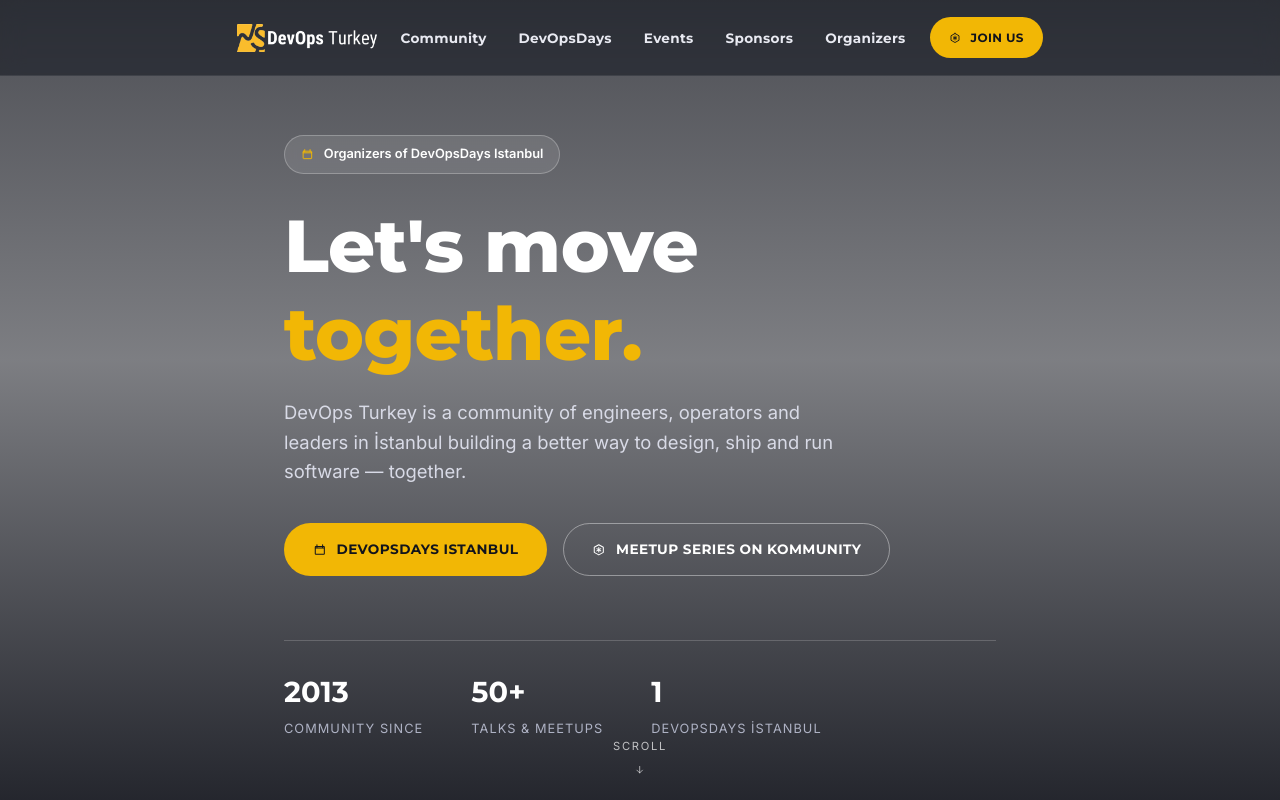
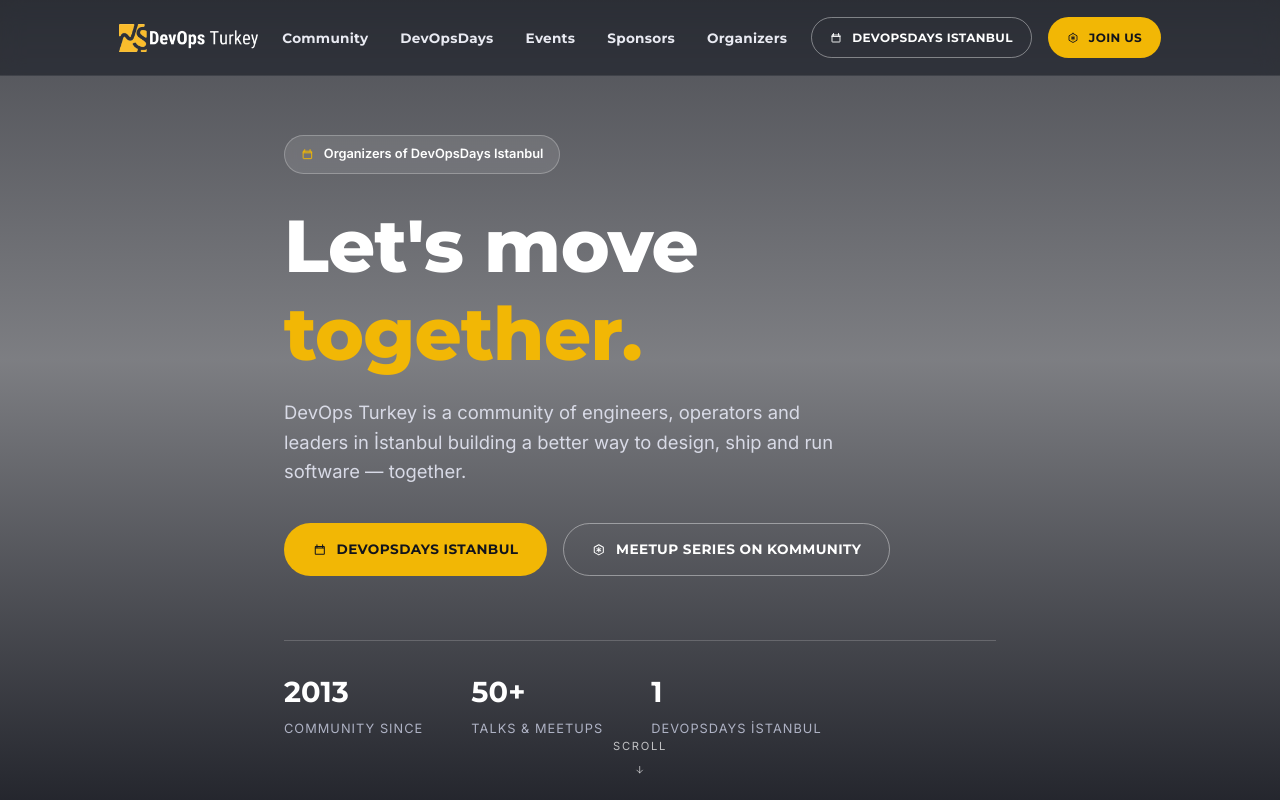
Before and after one commit to devops-turkey/devopsturkey, a website: page index.html in a window 1280 px wide. Shown: the top 800 px of the page. Drawn offline with Linux system fonts and the light colour scheme.

Commit message:
feat: add DevOpsDays Istanbul button to header and mobile nav

```diff
--- a/index.html
+++ b/index.html
@@ -49,6 +49,10 @@
       </ul>
     </nav>
     <div class="header-actions">
+      <a class="btn btn--ghost btn--sm" href="https://devopsdays.istanbul" target="_blank" rel="noopener">
+        <svg class="icon"><use href="#icon-calendar"></use></svg>
+        DevOpsDays Istanbul
+      </a>
       <a class="btn btn--gold btn--sm" href="https://kommunity.com/devops-turkiye" target="_blank" rel="noopener">
         <svg class="icon"><use href="#icon-kommunity"></use></svg>
         Join us
@@ -68,6 +72,10 @@
     <li><a href="#sponsors">Sponsors</a></li>
     <li><a href="#members">Organizers</a></li>
   </ul>
+  <a class="btn btn--ghost" href="https://devopsdays.istanbul" target="_blank" rel="noopener">
+    <svg class="icon"><use href="#icon-calendar"></use></svg>
+    DevOpsDays Istanbul
+  </a>
   <a class="btn btn--gold" href="https://kommunity.com/devops-turkiye" target="_blank" rel="noopener">
     <svg class="icon"><use href="#icon-kommunity"></use></svg>
     Join us on Kommunity
```
